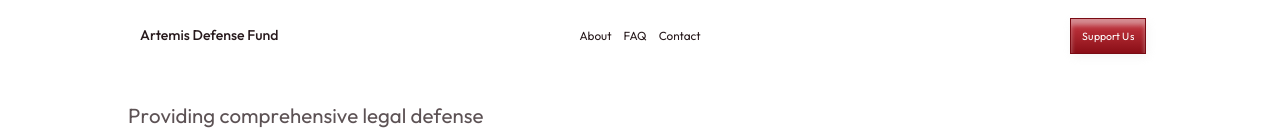
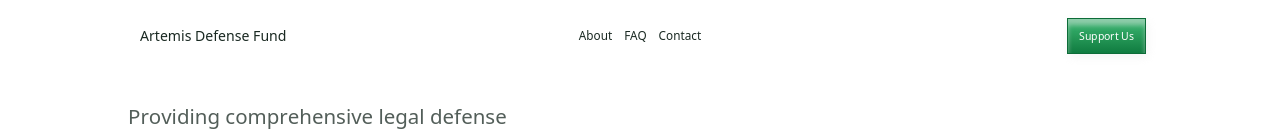
Before and after one commit to kudinDmitriyUp/6403ff9c-e65e-4137-8598-e7a6f26acfcf, a Next.js app: page / in a window 1280 px wide. Shown: the top 131 px of the page. Built offline with nearby package versions, Linux system fonts and the light colour scheme; no server answers.

Commit message:
Update project files

```diff
--- a/src/app/globals.css
+++ b/src/app/globals.css
@@ -4,13 +4,13 @@
   /* Base units */
   /* --vw is set by ThemeProvider */
 
-  --background: #ffffff;;
-  --card: #fcfcfc;;
-  --foreground: #0f0003e6;;
-  --primary-cta: #c1121f;;
-  --secondary-cta: #ffffff;;
-  --accent: #e2e2e2;;
-  --background-accent: #c4c4c4;;
+  --background: #ffffff;
+  --card: #fcfcfc;
+  --foreground: #00120ae6;
+  --primary-cta: #15ad59;
+  --secondary-cta: #ffffff;
+  --accent: #e2e2e2;
+  --background-accent: #c4c4c4;
 
   /* text sizing - set by ThemeProvider */
   /* --text-2xs: clamp(0.465rem, 0.62vw, 0.62rem);
@@ -495,7 +495,7 @@ html {
 body {
   background-color: var(--background);
   color: var(--foreground);
-  font-family: var(--font-outfit), sans-serif;
+  font-family: var(--font-inter-tight), sans-serif;
   position: relative;
   min-height: 100vh;
   overscroll-behavior: none;
@@ -508,5 +508,5 @@ h3,
 h4,
 h5,
 h6 {
-  font-family: var(--font-outfit), sans-serif;
+  font-family: var(--font-inter-tight), sans-serif;
 }
--- a/src/app/page.tsx
+++ b/src/app/page.tsx
@@ -277,6 +277,7 @@ export default function LandingPage() {
             { icon: Phone, text: "(555) 123-4567" },
             { icon: Mail, text: "info@artemisdefense.org" }
           ]}
+          footerBackgroundColor="#15ad59"
         />
       </div>
     </ThemeProvider>
```
